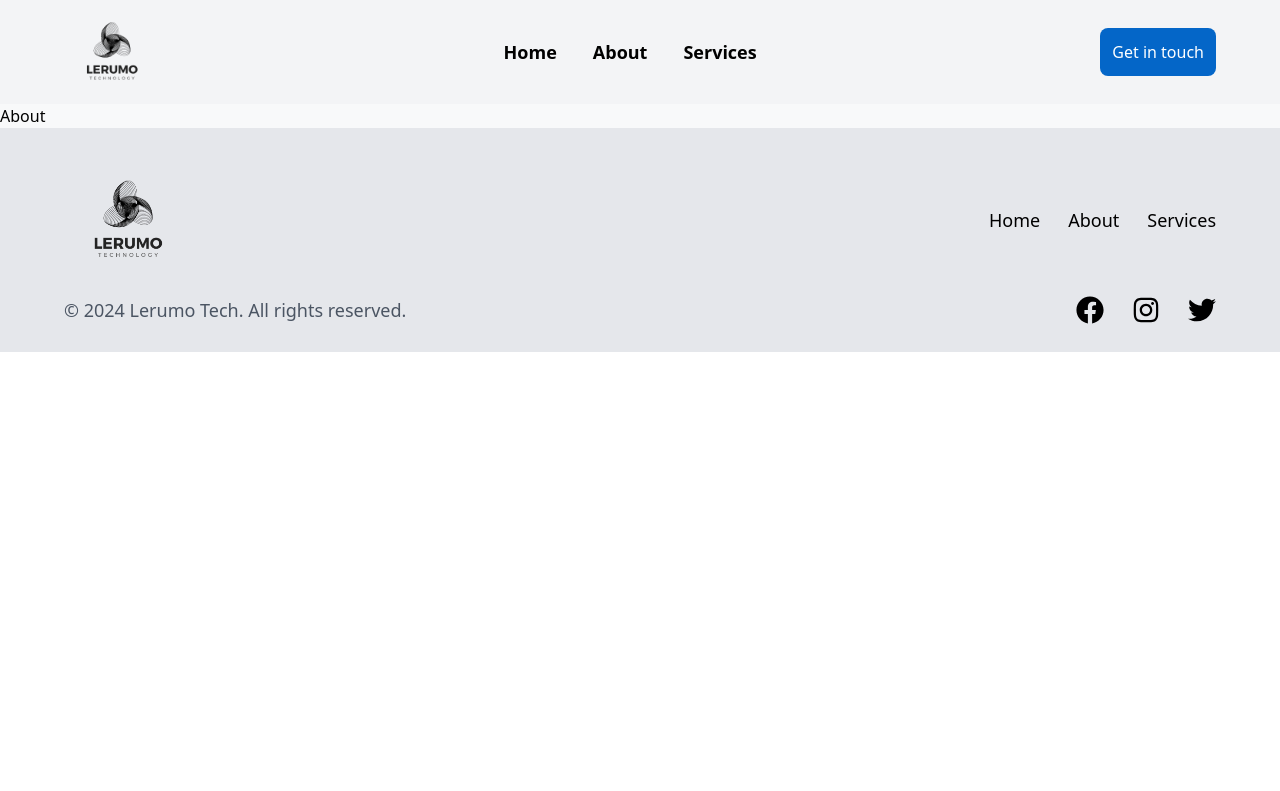
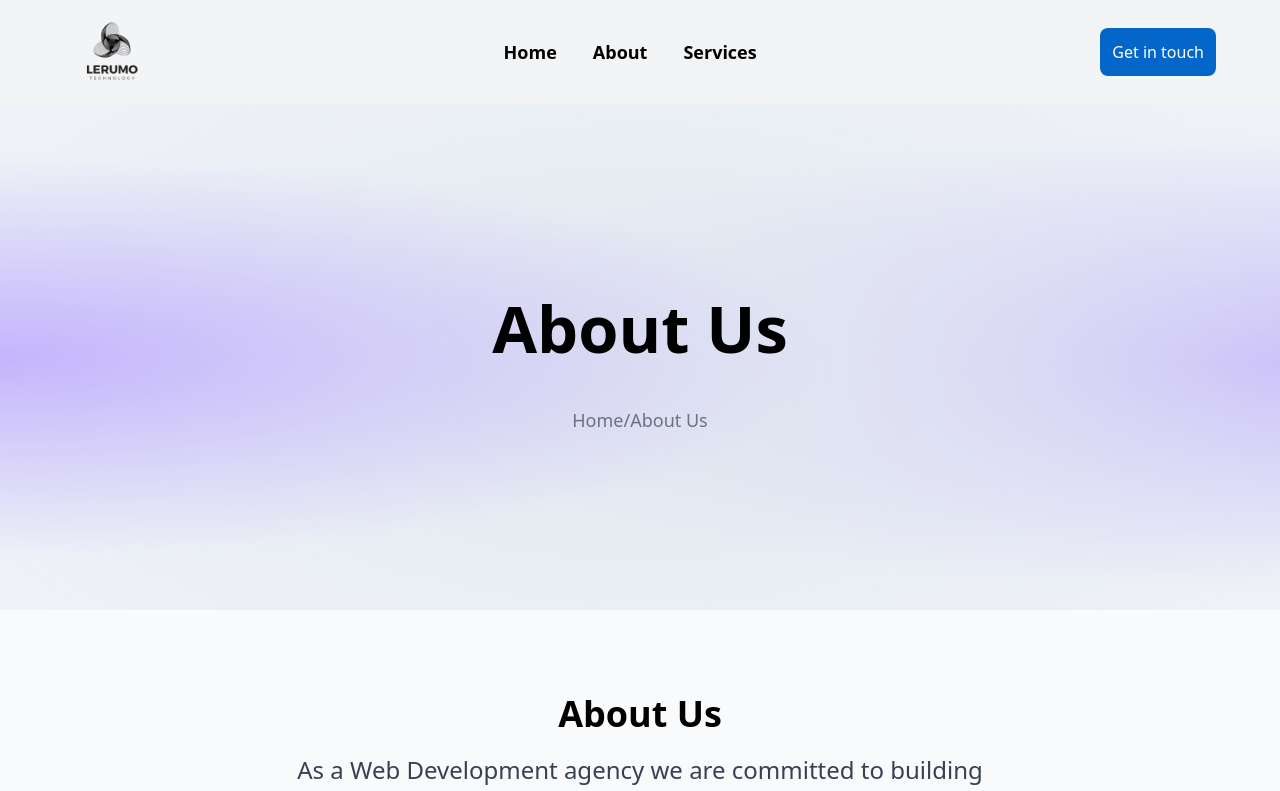
Before and after one commit to rorisangputu/lerumoweb, a React (Vite) app: page /about in a window 1280 px wide. Shown: the top 791 px of the page. Built offline with nearby package versions, Linux system fonts and the light colour scheme.

Commit message:
adding component to about pag

```diff
--- a/src/Pages/About.jsx
+++ b/src/Pages/About.jsx
@@ -1,8 +1,13 @@
+import AboutUs from "../Components/About/AboutUs"
+import Hero from "../Components/About/Hero"
 
 
 const About = () => {
     return (
-        <div>About</div>
+        <div>
+            <Hero />
+            <AboutUs />
+        </div>
     )
 }
 
```
